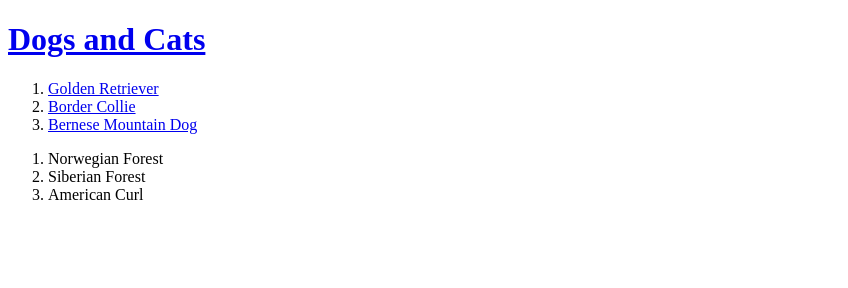
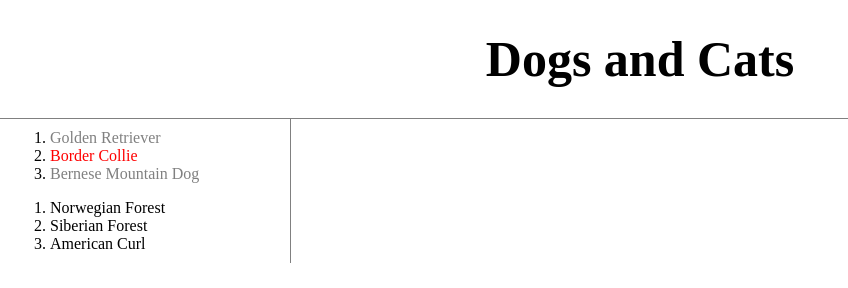
Before and after one commit to IJHO-NUl1l1/HTML-CSS, a plain HTML site: page index.html in a window 1280 px wide. Shown: the whole page, without its empty margins (0-848 px from the left). Drawn offline with Linux system fonts and the light colour scheme.

Commit message:
First commit

```diff
--- a/index.html
+++ b/index.html
@@ -3,20 +3,57 @@
 <head>
     <title>Dog and Cat Breeds Overview</title>
     <meta charset="utf-8">
+    <style>
+        body {
+            margin:0;
+        }
+        a {
+            color: black;
+            text-decoration: none;
+        }
+        h1 {
+            font-size:50px;
+            text-align: center;
+            border-bottom: 1px solid gray;
+            margin:0;
+            padding: 30px;
+        }
+        #active {
+            color:red;
+        }
+        .saw {
+            color:gray;
+        }
+        .list {
+            border-right: 1px solid gray;
+            margin:0;
+            width: 270px;
+            padding: 10px;
+
+        }
+        .doglist{
+            margin-top:0;
+        }
+        .catlist{
+            margin-bottom:0;
+        }
+    </style>
 </head>
 
 <body>
     <h1><a href="index.html">Dogs and Cats</a></h1>
-    <ol>
-        <li><a href="GoldenRetriever.html">Golden Retriever</a></li>
-        <li><a href="BorderCollie.html">Border Collie</a></li>
-        <li><a href="BerneseMountainDog.html">Bernese Mountain Dog</a></li>
-    </ol>
+    <div class="list">
+        <ol class="doglist">
+            <li><a href="GoldenRetriever.html" class="saw">Golden Retriever</a></li>
+            <li><a href="BorderCollie.html" class="saw" id="active">Border Collie</a></li>
+            <li><a href="BerneseMountainDog.html" class="saw">Bernese Mountain Dog</a></li>
+        </ol>
 
-    <ol>
-        <li> Norwegian Forest </li>
-        <li> Siberian Forest </li>
-        <li> American Curl </li>
-    </ol>
+        <ol class="catlist">
+            <li> Norwegian Forest </li>
+            <li> Siberian Forest </li>
+            <li> American Curl </li>
+        </ol>
+    </div>
 </body>
 </html>
```
Also changed, not shown: box.html (added, +35 -0 lines).
